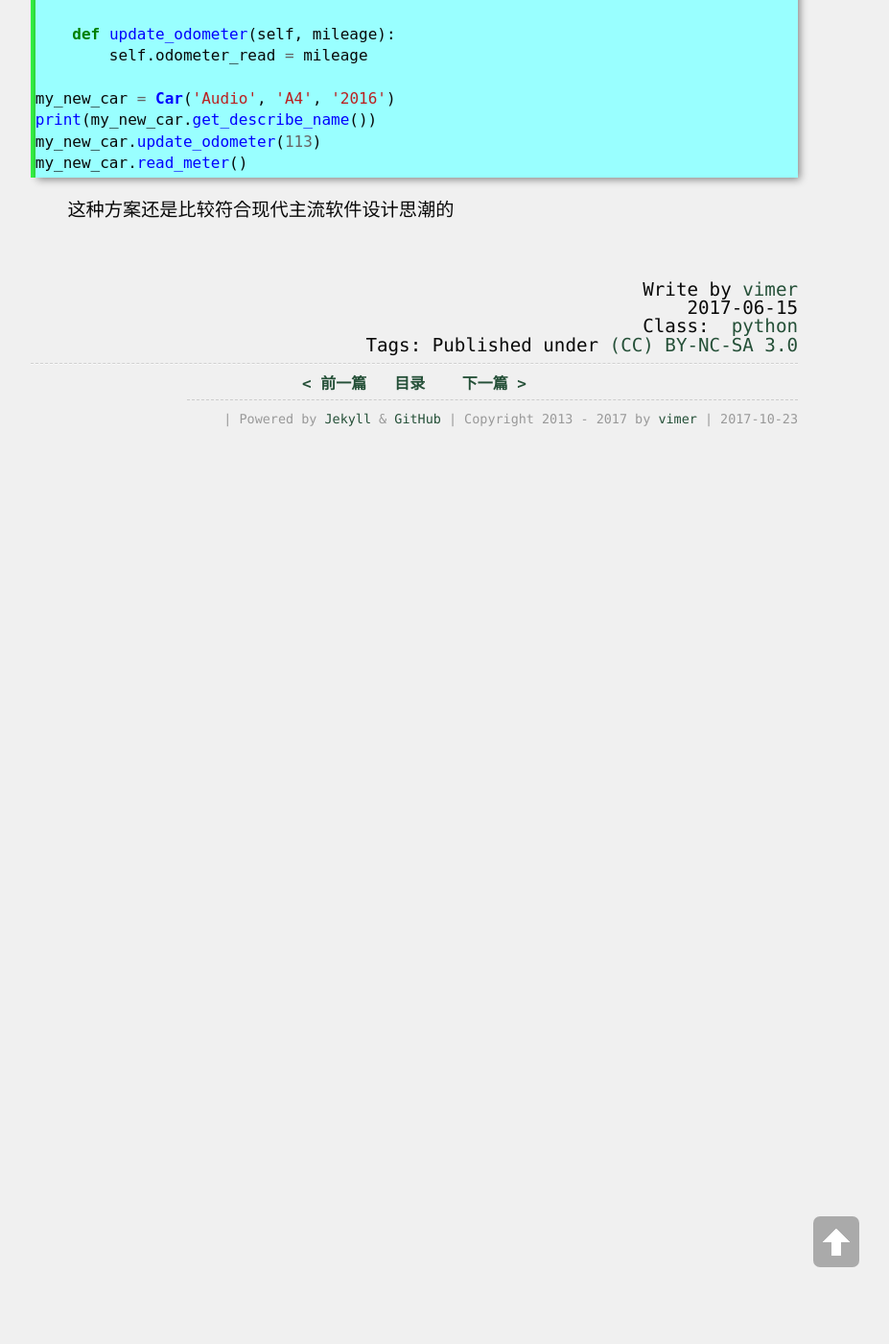
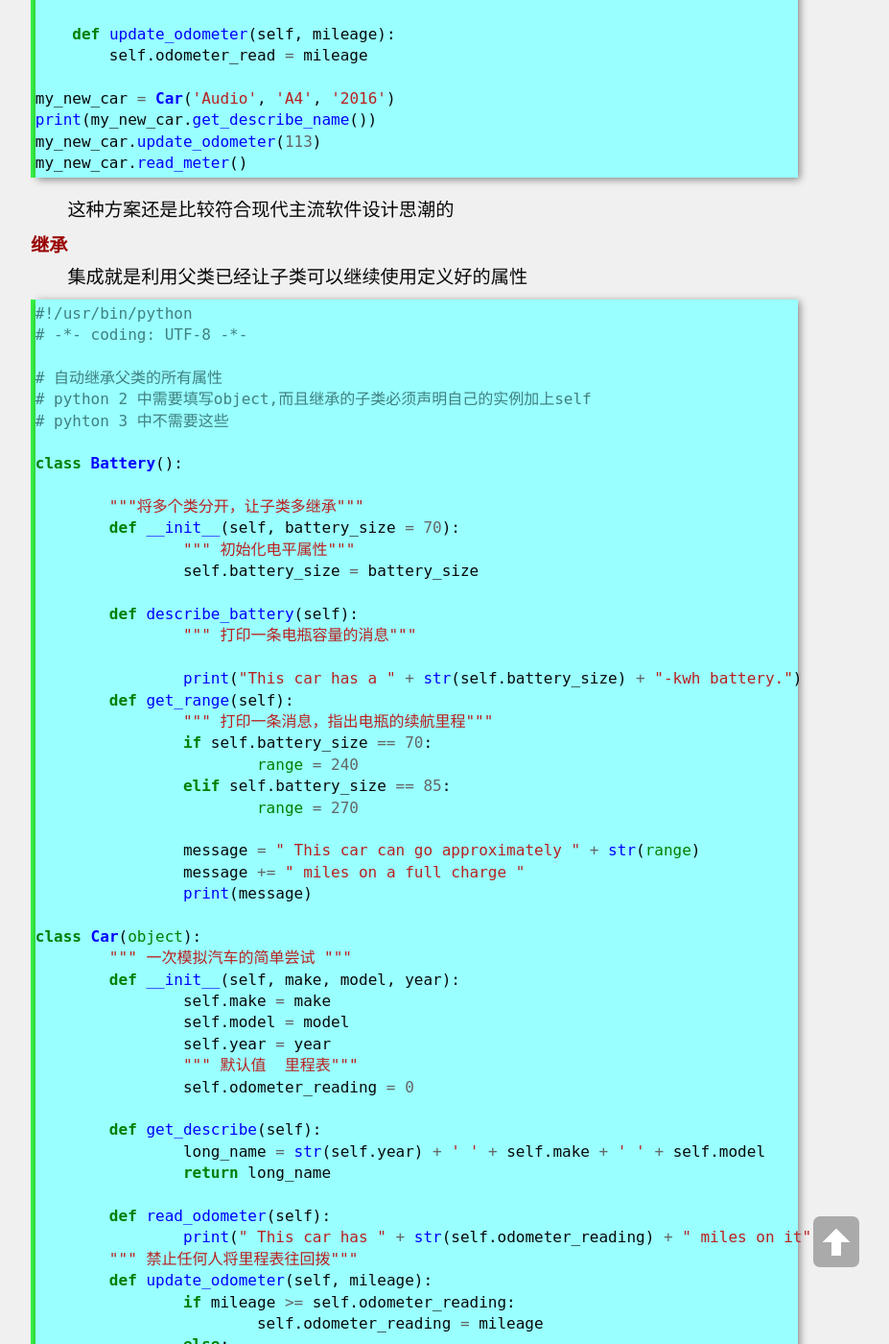
Before and after one commit to yuzibo/yuzibo.github.io, a Jekyll site: the page built from _posts/2017-06-15-python_class.md, in a window 1280 px wide and 1400 px high, scrolled down 2327 px. Shown: the whole window at 96% size, without its empty margins (208-1135 px from the left). Built offline with Jekyll 4.4.1, drawn with Linux system fonts in a browser that asks for light colours; comment, search, counter and statistics services are not loaded; some of the changed text lies outside the part shown.

Commit message:
add a file

````diff
--- a/_posts/2017-06-15-python_class.md
+++ b/_posts/2017-06-15-python_class.md
@@ -101,3 +101,75 @@ my_new_car.update_odometer(113)
 my_new_car.read_meter()
 ```
 这种方案还是比较符合现代主流软件设计思潮的
+
+### 继承
+集成就是利用父类已经让子类可以继续使用定义好的属性
+
+```python
+#!/usr/bin/python
+# -*- coding: UTF-8 -*-
+
+# 自动继承父类的所有属性
+# python 2 中需要填写object,而且继承的子类必须声明自己的实例加上self
+# pyhton 3 中不需要这些
+
+class Battery():
+
+	"""将多个类分开，让子类多继承"""
+	def __init__(self, battery_size = 70):
+		""" 初始化电平属性"""
+		self.battery_size = battery_size
+
+	def describe_battery(self):
+		""" 打印一条电瓶容量的消息"""
+
+		print("This car has a " + str(self.battery_size) + "-kwh battery.")
+	def get_range(self):
+		""" 打印一条消息，指出电瓶的续航里程"""
+		if self.battery_size == 70:
+			range = 240
+		elif self.battery_size == 85:
+			range = 270
+
+		message = " This car can go approximately " + str(range)
+		message += " miles on a full charge "
+		print(message)
+
+class Car(object):
+	""" 一次模拟汽车的简单尝试 """
+	def __init__(self, make, model, year):
+		self.make = make
+		self.model = model
+		self.year = year
+		""" 默认值  里程表"""
+		self.odometer_reading = 0
+
+	def get_describe(self):
+		long_name = str(self.year) + ' ' + self.make + ' ' + self.model
+		return long_name
+
+	def read_odometer(self):
+		print(" This car has " + str(self.odometer_reading) + " miles on it")
+	""" 禁止任何人将里程表往回拨"""
+	def update_odometer(self, mileage):
+		if mileage >= self.odometer_reading:
+			self.odometer_reading = mileage
+		else:
+			print("You can't roll back an odometer!")
+
+	def increment_odometer(self, miles):
+		self.odometer_reading += miles
+
+class ElectricCar(Car):
+	""" 电动汽车的特点"""
+	def __init__(self, make, model, year):
+		""" 初始化父类的属性"""
+		super(ElectricCar, self).__init__(make, model, year)
+		""" 以这样的方法继承Battery()"""
+		self.battery = Battery()
+
+my_tesla = ElectricCar('tesla', 'model s', 2016)
+print(my_tesla.get_describe())
+my_tesla.battery.describe_battery()
+my_tesla.battery.get_range()
+```
````
Also changed, not shown: _posts/2017-06-16-python_file.md (added, +26 -0 lines).
